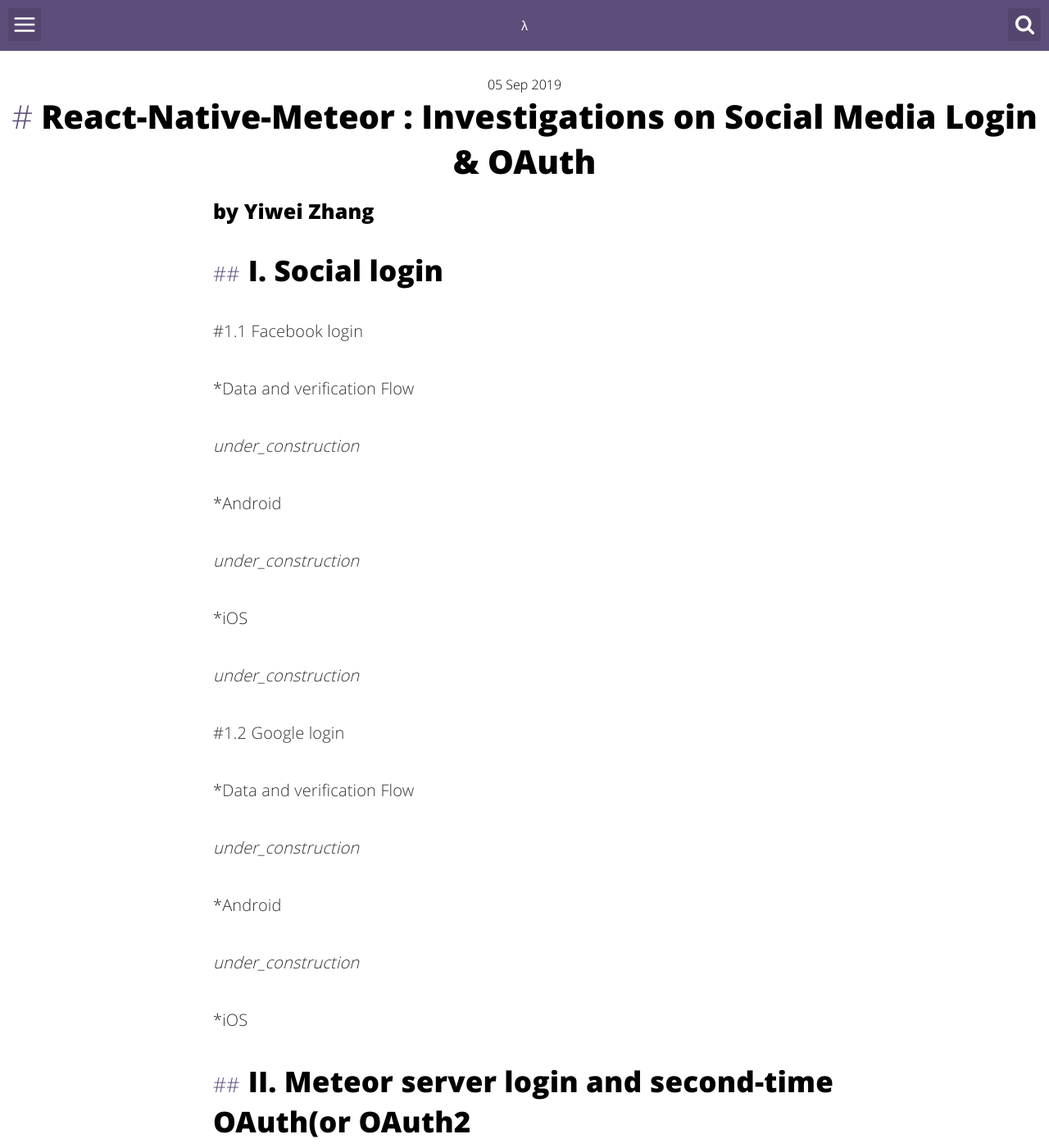
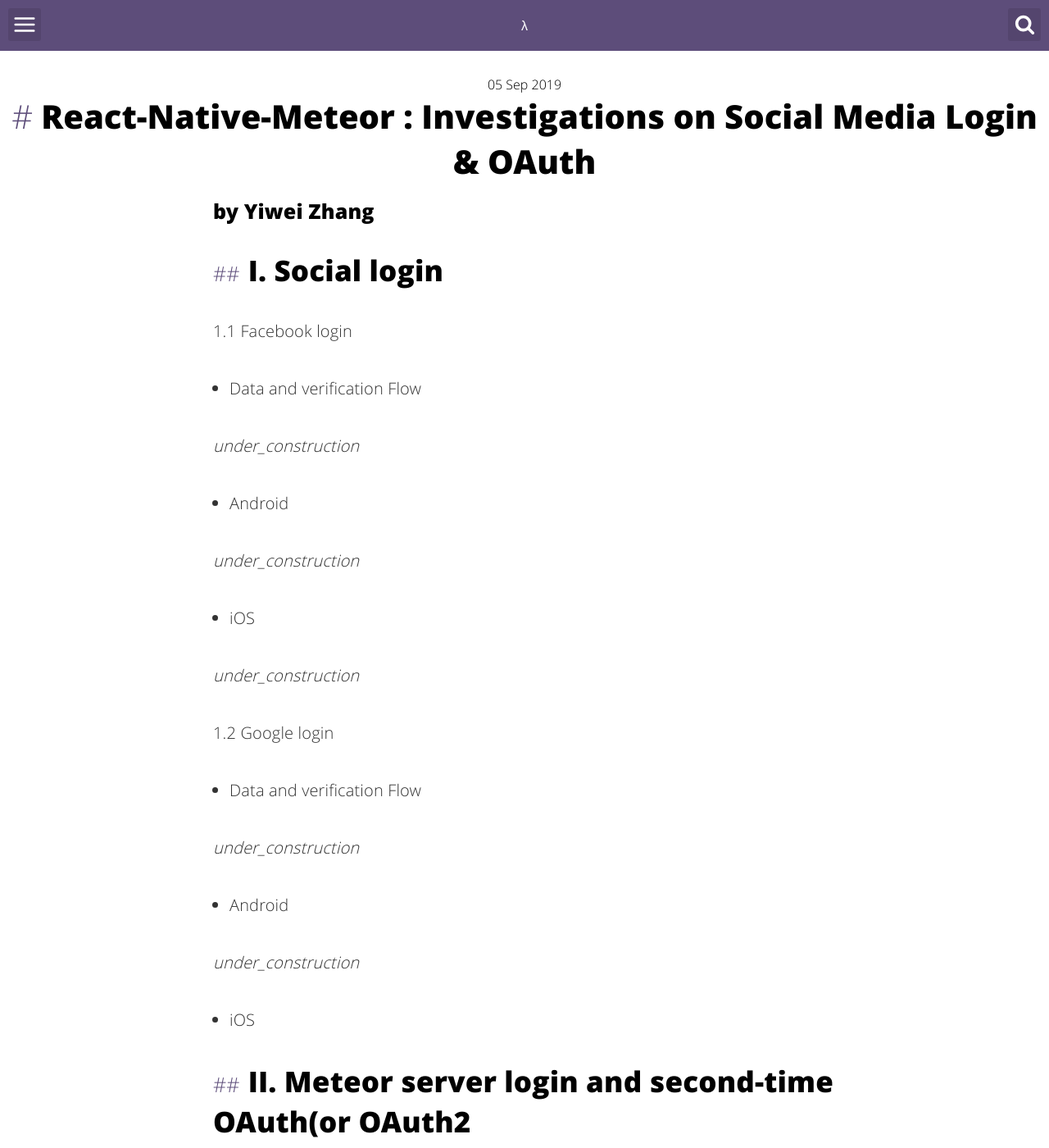
Before and after one commit to zywkloo/zywkloo.github.io, a Jekyll site: the page built from _posts/2019-09-05-React-Native-Meteor-SocialLogin.md, in a window 1280 px wide and 1400 px high. Shown: the whole window at 82% size. Built offline with Jekyll 4.4.1, drawn with Linux system fonts in a browser that asks for light colours; comment, search, counter and statistics services are not loaded; some of the changed text lies outside the part shown.

```diff
--- a/_posts/2019-09-05-React-Native-Meteor-SocialLogin.md
+++ b/_posts/2019-09-05-React-Native-Meteor-SocialLogin.md
@@ -15,35 +15,35 @@ categories:
 
 ## I. Social login
 
-#1.1 Facebook login
+1.1 Facebook login
 
-*Data and verification Flow
+* Data and verification Flow
 
  _under_construction_
 
-*Android
+* Android
 
  _under_construction_
 
-*iOS
+* iOS
 
  _under_construction_
 
-#1.2 Google login
+1.2 Google login
 
-*Data and verification Flow
+* Data and verification Flow
 
  _under_construction_
 
-*Android
+* Android
 
  _under_construction_
 
-*iOS
+* iOS
 
 ## II. Meteor server login and second-time OAuth(or OAuth2
 
-#2.1 [Spencer Carli](https://medium.com/@spencer_carli)'s solution in 2016 with Meteor 1.3
+2.1 [Spencer Carli](https://medium.com/@spencer_carli)'s solution in 2016 with Meteor 1.3
 
 [Article Link](https://medium.com/differential/react-native-meteor-oauth-with-facebook-3d1346d7cdb7#.kr5f8jorz)
 
@@ -51,7 +51,7 @@ categories:
  _under_construction_
 
 
-#2.2 [mgscreativa](https://github.com/mgscreativa) 's solution in 2016 with Meteor 1.5.1
+2.2 [mgscreativa](https://github.com/mgscreativa) 's solution in 2016 with Meteor 1.5.1
 
 [Article Link](https://github.com/inProgress-team/react-native-meteor/issues/278)
 
@@ -60,7 +60,7 @@ It called a method in Meteor module :Accounts.updateOrCreateUserFromExternalServ
  _under_construction_
 
 
-#2.3 Offical module with newest Meteor version
+2.3 Offical module with newest Meteor version
 
 [Article Link](https://github.com/meteor/meteor/blob/devel/packages/facebook-oauth/facebook_server.js)
 
```
